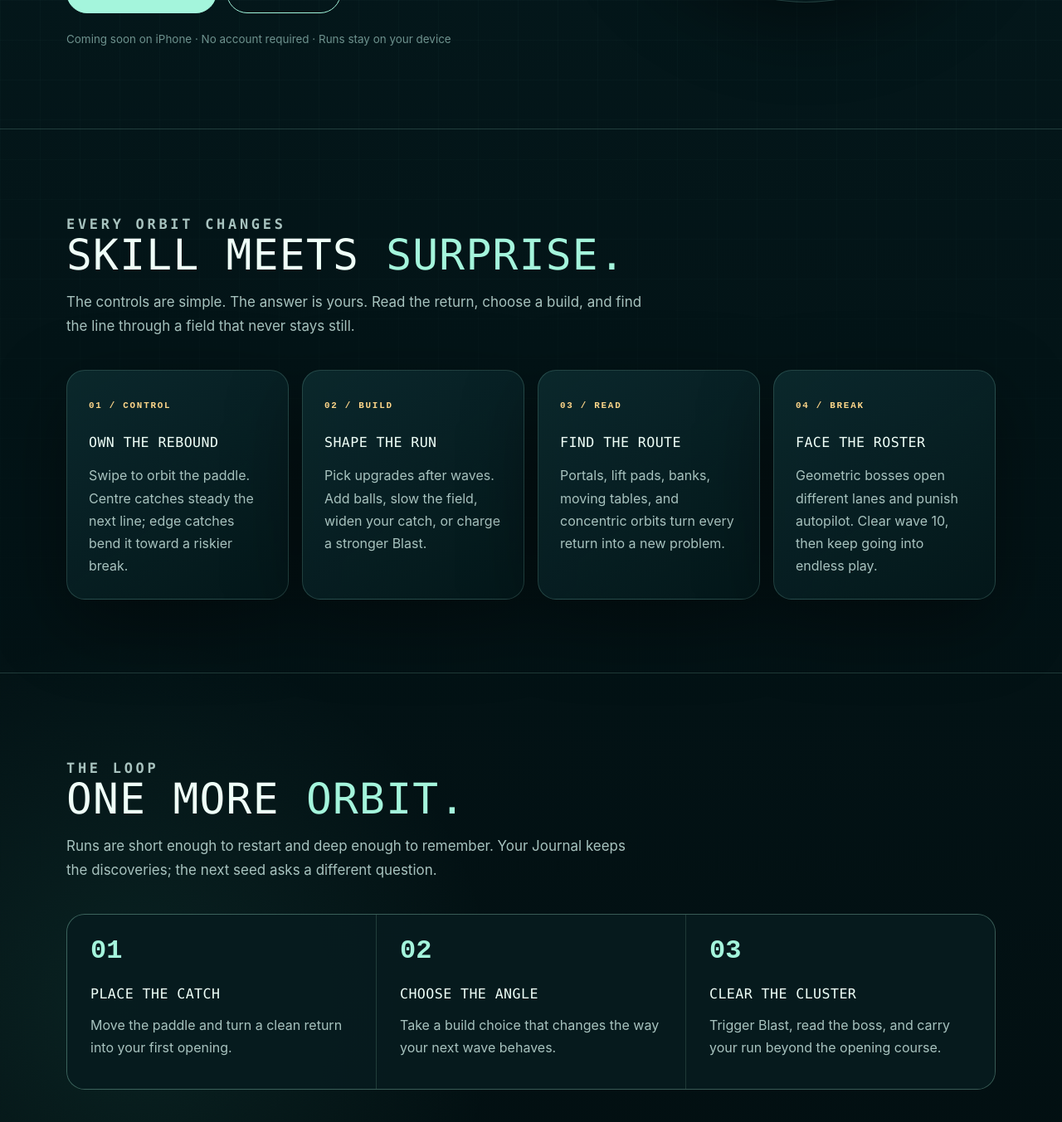
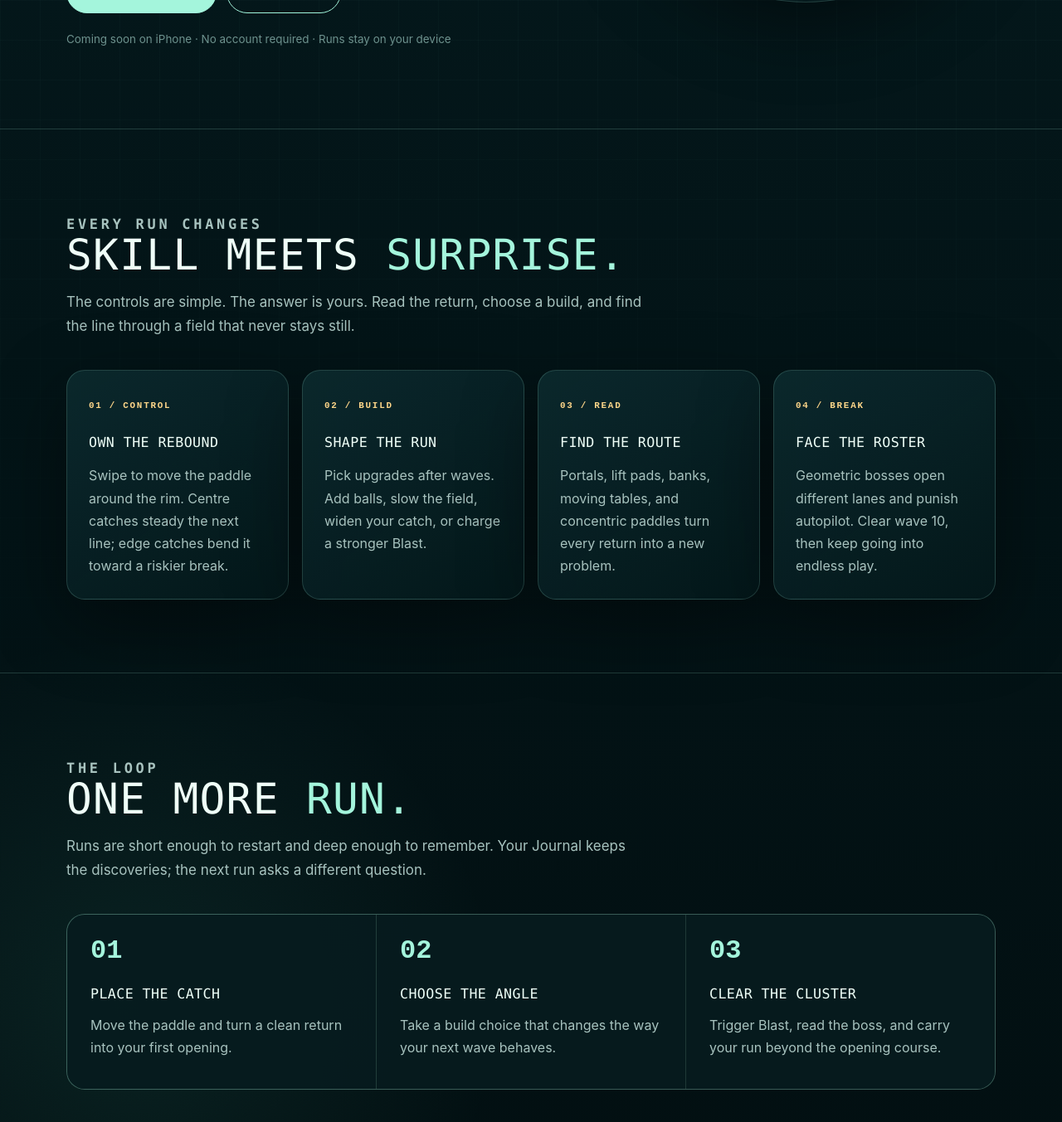
Before and after one commit to pgtgrly/pgtgrly.github.io, a Jekyll site: the page afterarc/index.html, which Jekyll copies as it is, in a window 1280 px wide and 1400 px high, scrolled down 684 px. Shown: the top 1353 px of the window at 83% size. Built offline with Jekyll 4.4.1, drawn with Linux system fonts in a browser that asks for light colours; some of the changed text lies outside the part shown.

Commit message:
Align AFTERARC public copy with current run terminology

```diff
--- a/afterarc/index.html
+++ b/afterarc/index.html
@@ -44,14 +44,14 @@
     <section class="section" id="features">
       <div class="shell">
         <div class="section-head">
-          <p class="eyebrow">Every orbit changes</p>
+          <p class="eyebrow">Every run changes</p>
           <h2>Skill meets <em>surprise.</em></h2>
           <p>The controls are simple. The answer is yours. Read the return, choose a build, and find the line through a field that never stays still.</p>
         </div>
         <div class="grid">
-          <article class="card"><span class="number">01 / CONTROL</span><h3>Own the rebound</h3><p>Swipe to orbit the paddle. Centre catches steady the next line; edge catches bend it toward a riskier break.</p></article>
+          <article class="card"><span class="number">01 / CONTROL</span><h3>Own the rebound</h3><p>Swipe to move the paddle around the rim. Centre catches steady the next line; edge catches bend it toward a riskier break.</p></article>
           <article class="card"><span class="number">02 / BUILD</span><h3>Shape the run</h3><p>Pick upgrades after waves. Add balls, slow the field, widen your catch, or charge a stronger Blast.</p></article>
-          <article class="card"><span class="number">03 / READ</span><h3>Find the route</h3><p>Portals, lift pads, banks, moving tables, and concentric orbits turn every return into a new problem.</p></article>
+          <article class="card"><span class="number">03 / READ</span><h3>Find the route</h3><p>Portals, lift pads, banks, moving tables, and concentric paddles turn every return into a new problem.</p></article>
           <article class="card"><span class="number">04 / BREAK</span><h3>Face the roster</h3><p>Geometric bosses open different lanes and punish autopilot. Clear wave 10, then keep going into endless play.</p></article>
         </div>
       </div>
@@ -61,8 +61,8 @@
       <div class="shell">
         <div class="section-head">
           <p class="eyebrow">The loop</p>
-          <h2>One more <em>orbit.</em></h2>
-          <p>Runs are short enough to restart and deep enough to remember. Your Journal keeps the discoveries; the next seed asks a different question.</p>
+          <h2>One more <em>run.</em></h2>
+          <p>Runs are short enough to restart and deep enough to remember. Your Journal keeps the discoveries; the next run asks a different question.</p>
         </div>
         <div class="loop">
           <article class="loop-step"><strong>01</strong><h3>Place the catch</h3><p>Move the paddle and turn a clean return into your first opening.</p></article>
@@ -75,7 +75,7 @@
     <section class="section">
       <div class="shell">
         <div class="callout">
-          <div><p class="eyebrow">For the next attempt</p><h2>Play the next<br><em>line.</em></h2><p>Replay a seed, enter the Daily Orbit, or open a mastery course after your first clear. No two runs need the same solution.</p></div>
+          <div><p class="eyebrow">For the next attempt</p><h2>Play the next<br><em>line.</em></h2><p>Replay a Run code, start the Daily run, or try a Challenge rule after your first clear. No two runs need the same solution.</p></div>
           <a class="button" href="afterarc-support.html">See the controls</a>
         </div>
       </div>
```
Also changed, not shown: afterarc/afterarc-support.html (+5 -5 lines).
